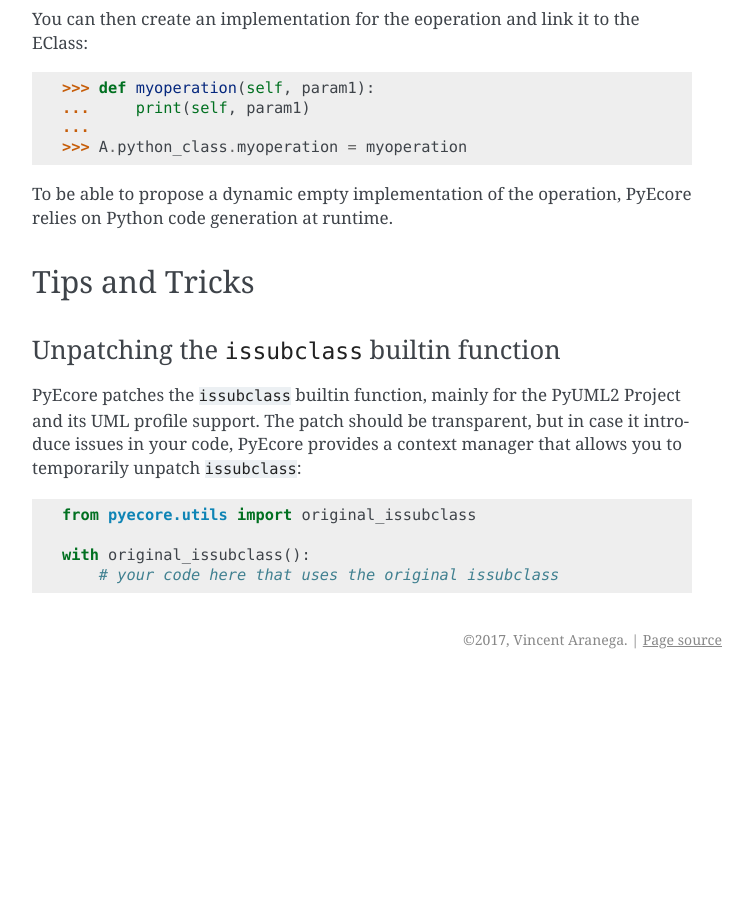
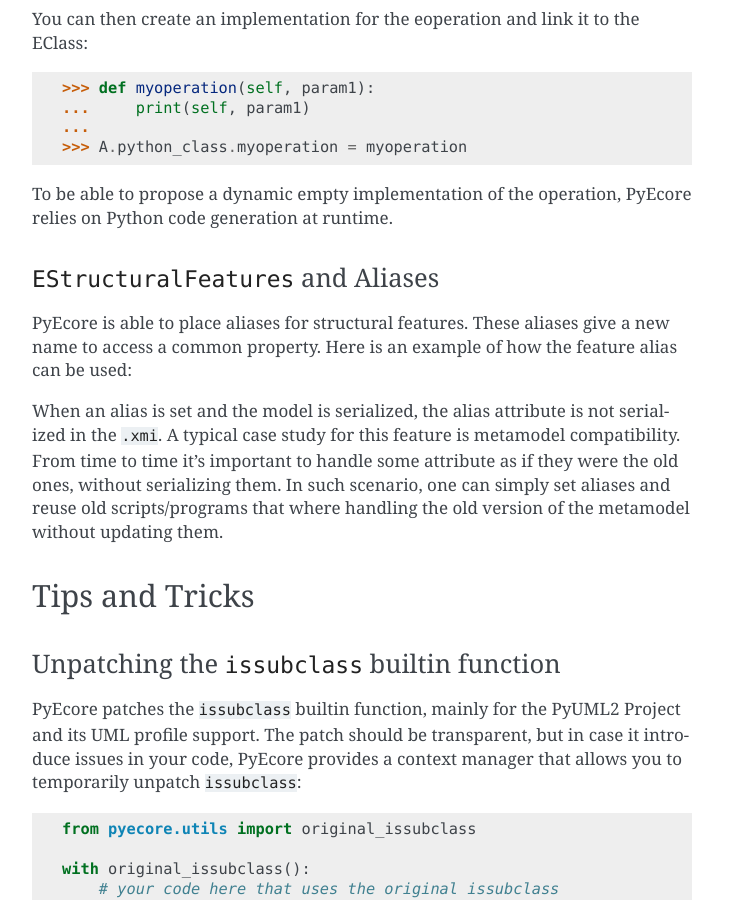
Before and after one commit to pyecore/pyecore, a Sphinx documentation site: the page built from doc/source/user/advanced.rst, in a window 1280 px wide and 900 px high, scrolled down 9358 px. Shown: the whole window, without its empty margins (388-1141 px from the left). Built offline with Sphinx 7.4.7, drawn with Linux system fonts in a browser that asks for light colours; comment, search, counter and statistics services are not loaded; before the commit the page ends 10037 px from its top, so only the background shows below that.

Commit message:
Add documentation for "alias" classes

```diff
--- a/doc/source/user/advanced.rst
+++ b/doc/source/user/advanced.rst
@@ -496,6 +496,40 @@ EClass:
 To be able to propose a dynamic empty implementation of the operation, PyEcore
 relies on Python code generation at runtime.
 
+
+``EStructuralFeatures`` and Aliases
+~~~~~~~~~~~~~~~~~~~~~~~~~~~~~~~~~~~
+
+PyEcore is able to place aliases for structural features. These aliases give
+a new name to access a common property. Here is an example of how the feature
+alias can be used:
+
+.. .. code-block:: python
+
+  from pyecore.ecore import EClass, EAttribute, EString
+  from pyecore.utils import alias
+
+  @EMetaclass
+  class A(object):
+    name = EAttribute(eType=EString)
+
+
+  alias('surname', A.name)
+
+  instance = A()
+  instance.name = 'myName'
+  assert instance.surname == instance.name
+
+
+When an alias is set and the model is serialized, the alias attribute is not
+serialized in the ``.xmi``. A typical case study for this feature is metamodel
+compatibility. From time to time it's important to handle some attribute as
+if they were the old ones, without serializing them. In such scenario, one can
+simply set aliases and reuse old scripts/programs that where handling the old
+version of the metamodel without updating them.
+
+
+
 Tips and Tricks
 ---------------
 
```
